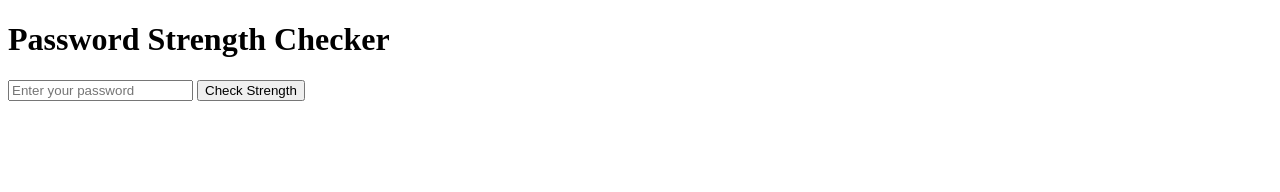
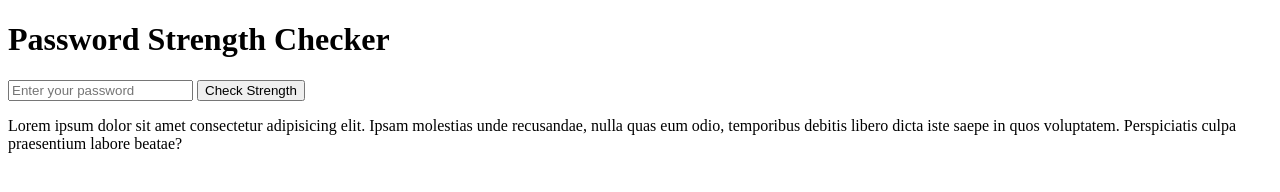
Before and after one commit to muzammilpro/Js-Array-Concept, a plain HTML site: page index.html in a window 1280 px wide. Drawn offline with Linux system fonts and the light colour scheme.

Commit message:
Do Some Changes

```diff
--- a/index.html
+++ b/index.html
@@ -9,6 +9,7 @@
     <input type="password" id="passwordInput" placeholder="Enter your password">
     <button onclick="checkPasswordStrength()">Check Strength</button>
     <p id="strengthResult"></p>
+    <p>Lorem ipsum dolor sit amet consectetur adipisicing elit. Ipsam molestias unde recusandae, nulla quas eum odio, temporibus debitis libero dicta iste saepe in quos voluptatem. Perspiciatis culpa praesentium labore beatae?</p>
 
     <script src="./script.js"></script>
 </body>
```
